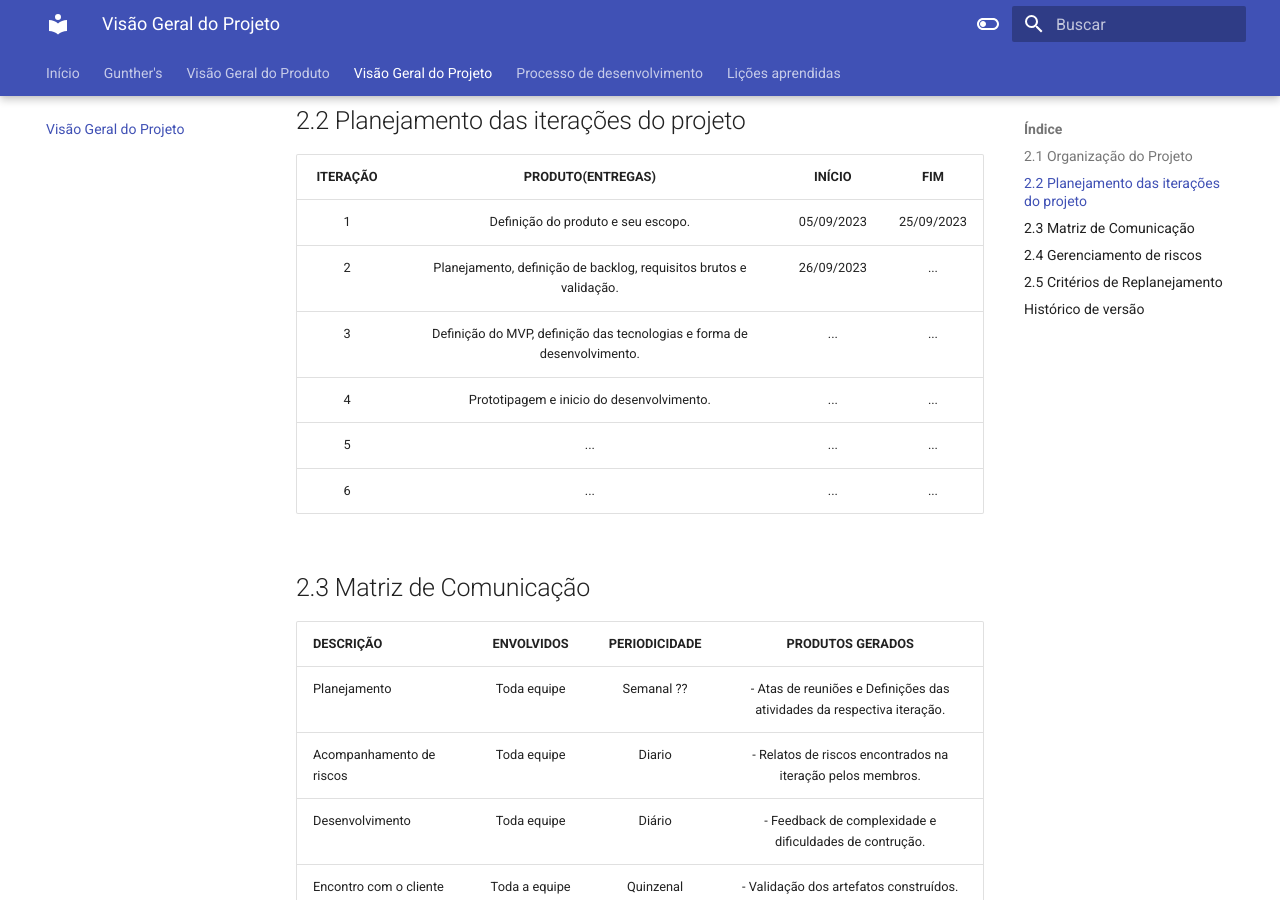
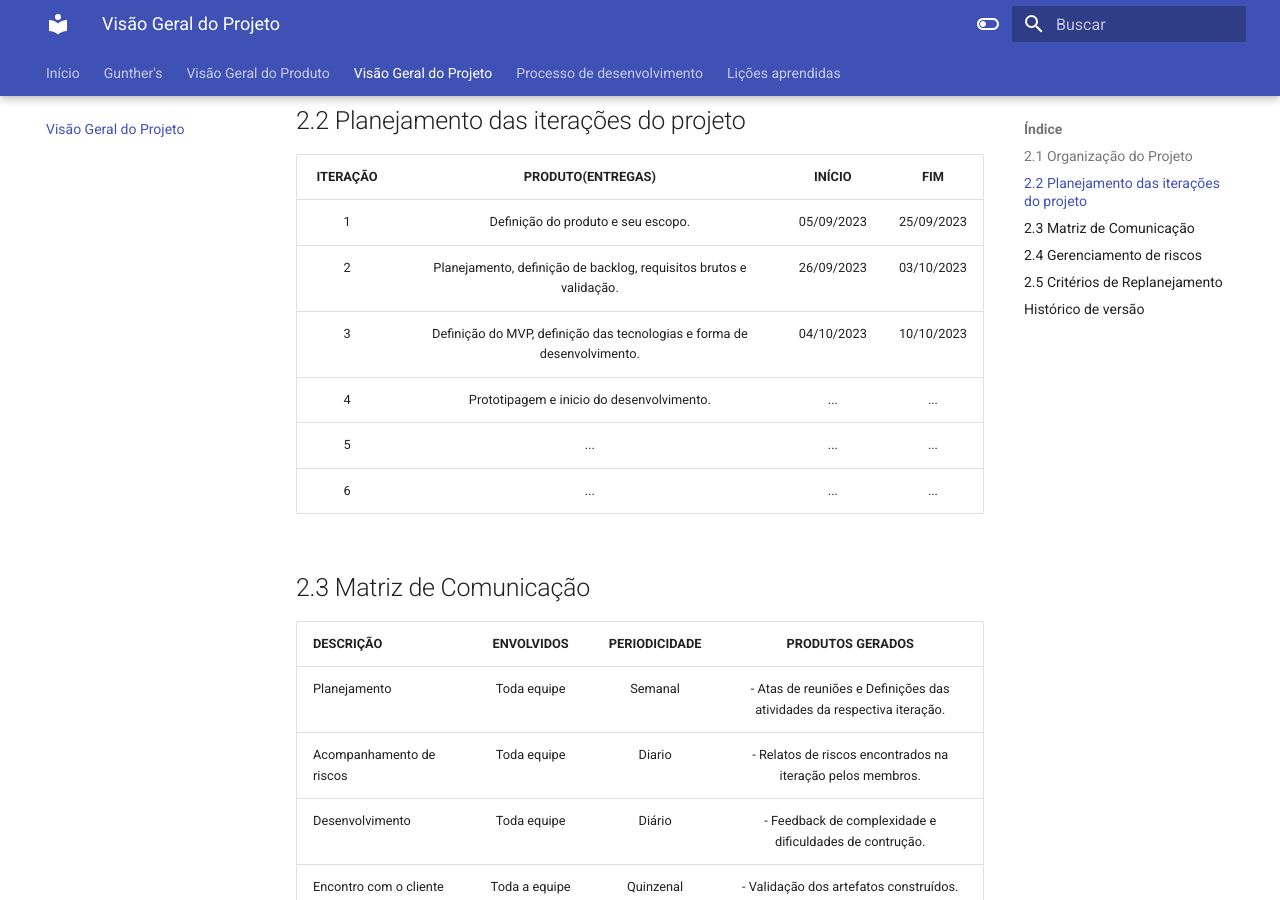
Before and after one commit to mdsreq-fga-unb/2023.2-CarteiraControl, an MkDocs documentation site: the page built from docs/VisaoProjeto.md, in a window 1280 px wide and 900 px high, scrolled down 802 px. Built offline with MkDocs 1.6.1 and Material for MkDocs 9.7.7, drawn with Linux system fonts in a browser that asks for light colours.

Commit message:
Adiciona novas datas

```diff
--- a/docs/VisaoProjeto.md
+++ b/docs/VisaoProjeto.md
@@ -18,8 +18,8 @@ A tabela a seguir possui os integrantes definidos para cada divisão de atribui
 | **ITERAÇÃO**  |                           **PRODUTO(ENTREGAS)**                           | **INÍCIO**      |    **FIM**     |
 |:-------------:|:-------------------------------------------------------------------------:|:---------------:|:--------------:|
 |1              | Definição do produto e seu escopo.                                        |  05/09/2023     | 25/09/2023     |
-|2              | Planejamento, definição de backlog, requisitos brutos e validação.        |  26/09/2023     |...|
-|3              | Definição do MVP, definição das tecnologias e forma de desenvolvimento.   | ... |...|
+|2              | Planejamento, definição de backlog, requisitos brutos e validação.        |  26/09/2023     |03/10/2023|
+|3              | Definição do MVP, definição das tecnologias e forma de desenvolvimento.   | 04/10/2023| 10/10/2023|
 |4              | Prototipagem e inicio do desenvolvimento.                                 | ... |...|
 |5              |...|...|...|
 |6              |...|...|...|
@@ -28,7 +28,7 @@ A tabela a seguir possui os integrantes definidos para cada divisão de atribui
 
 |        **DESCRIÇÃO**        |   **ENVOLVIDOS**   | **PERIODICIDADE** |                        **PRODUTOS GERADOS**                          |
 |:----------------------------|:------------------:|:-----------------:|:--------------------------------------------------------------------:|
-|Planejamento                 | Toda equipe        | Semanal ??        | - Atas de reuniões e Definições das atividades da respectiva iteração.|
+|Planejamento                 | Toda equipe        | Semanal        | - Atas de reuniões e Definições das atividades da respectiva iteração.|
 |Acompanhamento de riscos     | Toda equipe        | Diario            | - Relatos de riscos encontrados na iteração pelos membros.             |
 |Desenvolvimento              | Toda equipe        | Diário            | - Feedback de complexidade e dificuldades de contrução.               |
 |Encontro com o cliente       | Toda a equipe      | Quinzenal          | - Validação dos artefatos construídos.                                |
```
